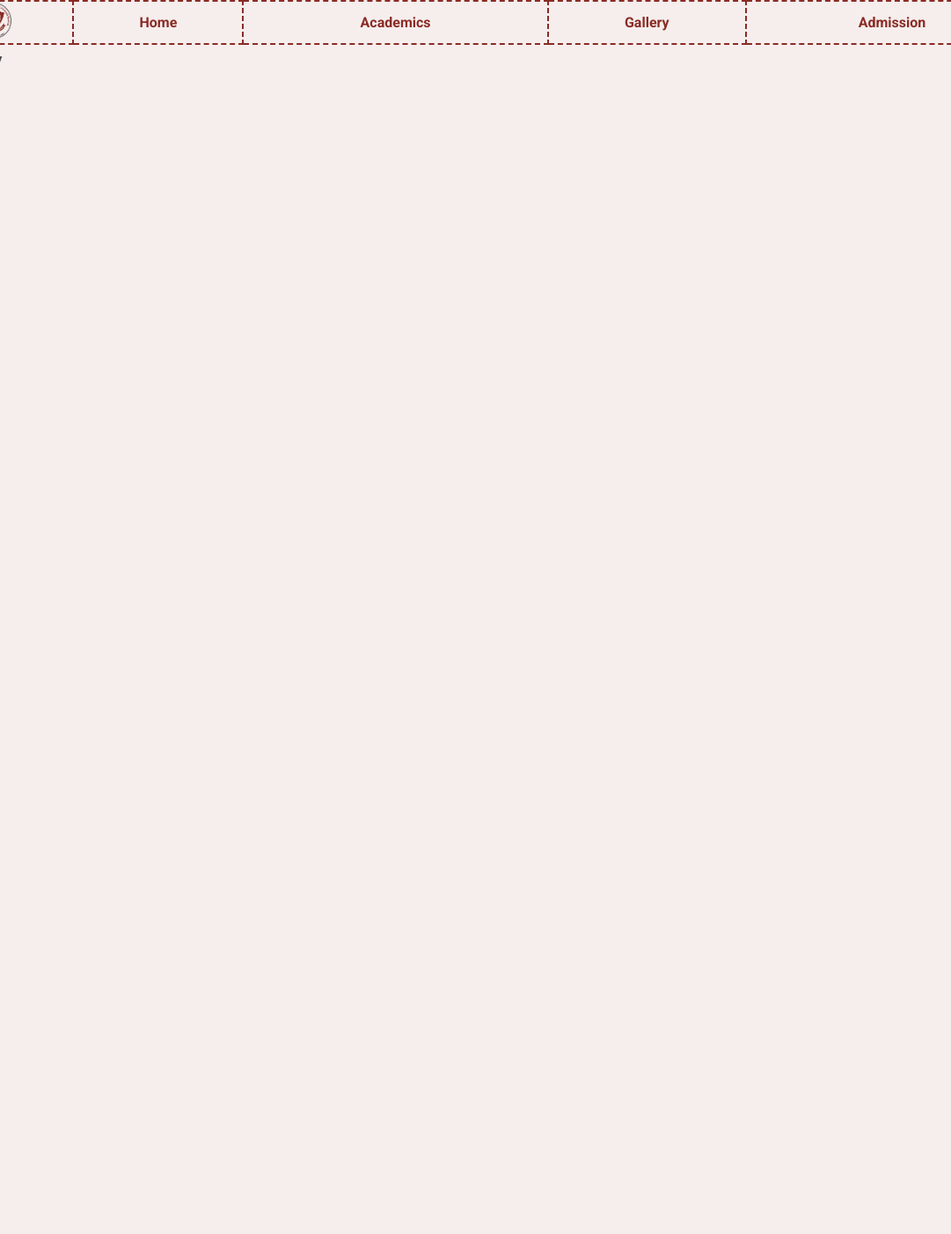
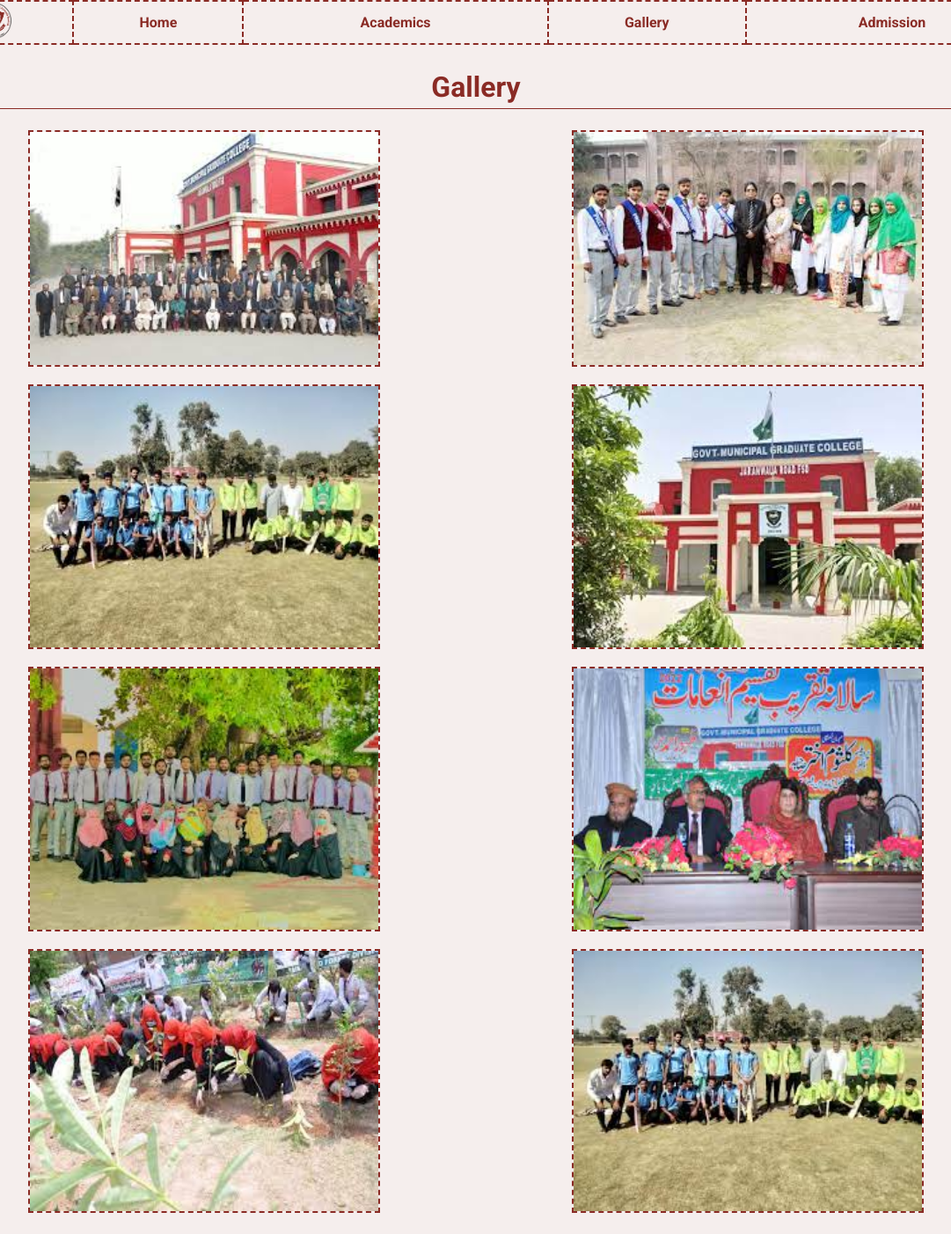
Before and after one commit to devwithshahzaib/htmlAssignment, a plain HTML site: page pages/Gallery.html in a window 1280 px wide. Shown: the whole page at 88% size, without its empty margins (99-1180 px from the left). Before the commit the page ends 800 px from the top, so only its background shows below. Drawn offline with Linux system fonts and the light colour scheme.

Commit message:
complete

```diff
--- a/pages/Gallery.html
+++ b/pages/Gallery.html
@@ -31,6 +31,51 @@
         </th>
       </thead>
     </table>
-    <h1>Gallery</h1>
+    <main>
+      <h1 class="title">Gallery</h1>
+      <div class="gallery">
+        <img
+          class="gallery-img"
+          src="../images/image1.jpeg"
+          alt="gallery-img"
+        />
+        <img
+          class="gallery-img"
+          src="../images/image5.jpeg"
+          alt="gallery-img"
+        />
+        <img
+          class="gallery-img"
+          src="../images/image8.jpeg"
+          alt="gallery-img"
+        />
+        <img
+          class="gallery-img"
+          src="../images/image2.jpeg"
+          alt="gallery-img"
+        />
+        <img
+          class="gallery-img"
+          src="../images/image4.jpeg"
+          alt="gallery-img"
+        />
+        <img
+          class="gallery-img"
+          src="../images/image3.jpeg"
+          alt="gallery-img"
+        />
+
+        <img
+          class="gallery-img"
+          src="../images/image6.jpeg"
+          alt="gallery-img"
+        />
+        <img
+          class="gallery-img"
+          src="../images/image7.jpeg"
+          alt="gallery-img"
+        />
+      </div>
+    </main>
   </body>
 </html>
--- a/styles/style.css
+++ b/styles/style.css
@@ -102,7 +102,7 @@ input::placeholder {
 input:focus {
   border: 2px solid #933a36 !important;
 }
-select{
+select {
   background-color: #f5eeed;
   height: 50px;
   padding-left: 9px;
@@ -112,13 +112,13 @@ select{
   font-size: 16px;
   transition: 0.4s all;
 }
-option{
+option {
   color: #933b36b8;
 }
 select:focus {
   border: 2px solid #933a36 !important;
 }
-.submit-btn{
+.submit-btn {
   background-color: #933a36;
   color: white;
   border: none;
@@ -128,3 +128,22 @@ select:focus {
   cursor: pointer;
   transition: 0.4s all;
 }
+.gallery {
+  display: flex;
+  justify-content: space-around;
+  flex-wrap: wrap;
+  gap: 20px;
+  margin: 2% 0;
+}
+.gallery-img {
+  width: 400px;
+  border: #8a2b25 2px dashed;
+}
+@media screen and (max-width: 768px) {
+  .form-box {
+    width: 100%;
+  }
+  form {
+    width: 90%;
+  }
+}
```
Also changed, not shown: index.html (+4 -0 lines), images/image1.jpeg (added), images/image2.jpeg (added), images/image3.jpeg (added), images/image4.jpeg (added), images/image5.jpeg (added), images/image6.jpeg (added), images/image7.jpeg (added), images/image8.jpeg (added).
